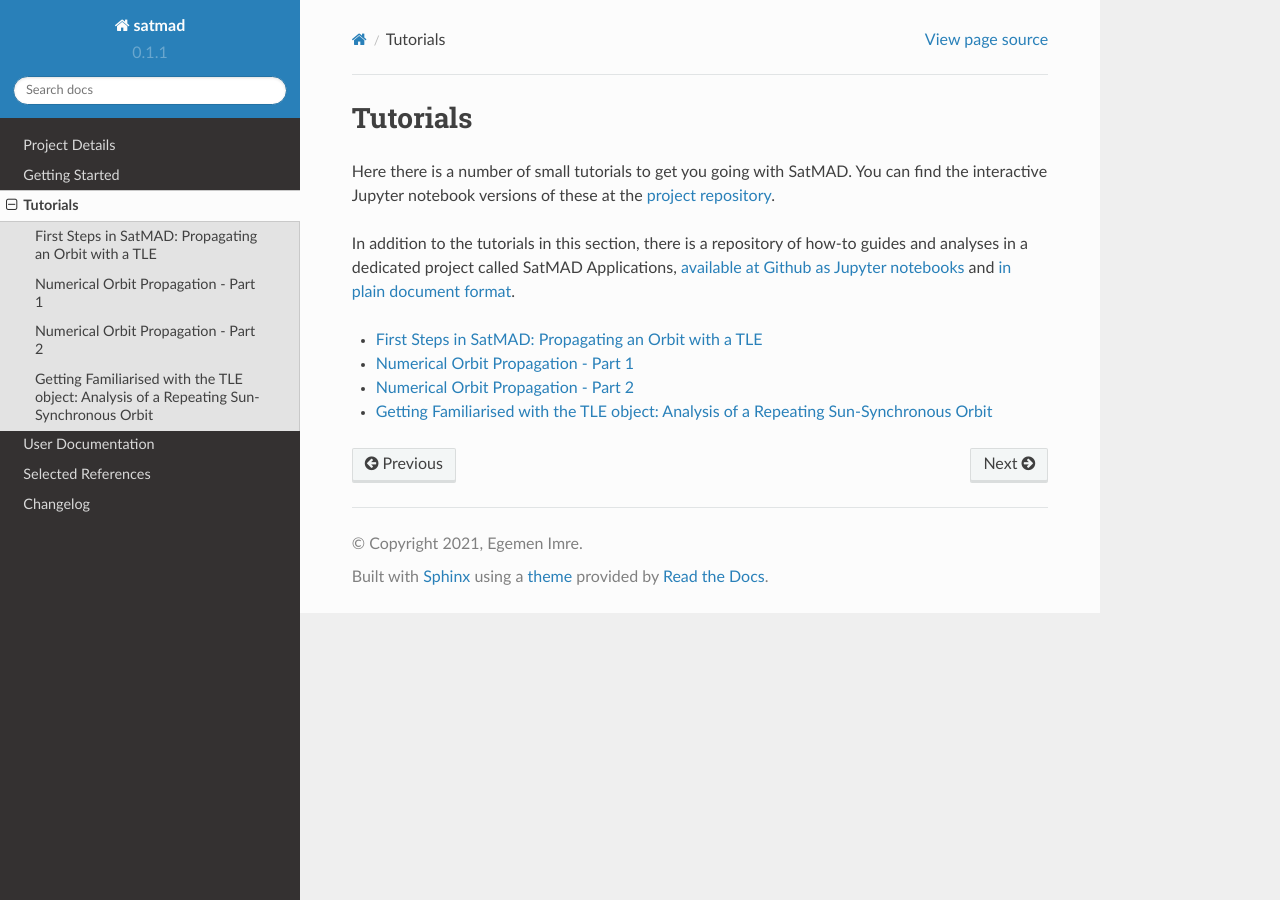
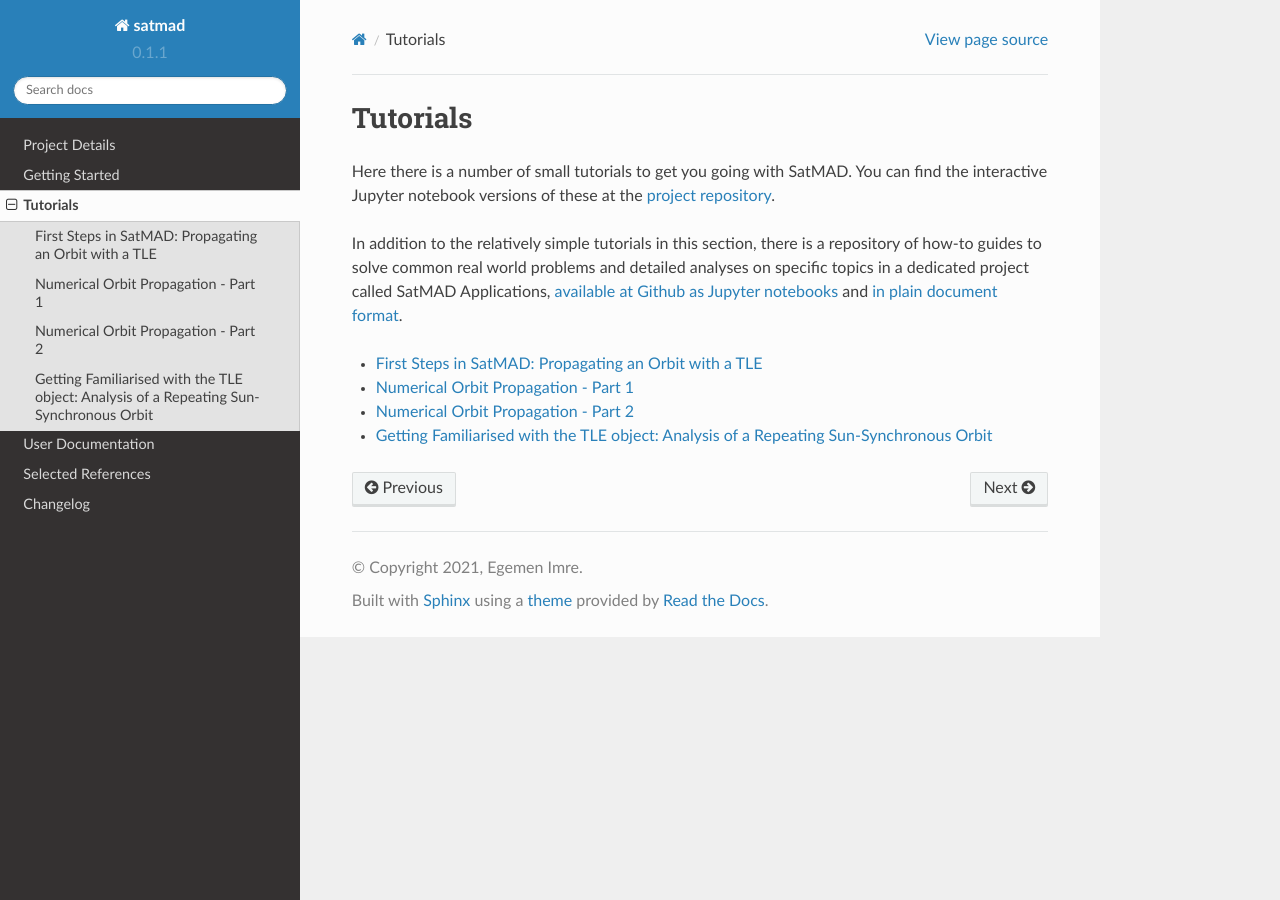
Before and after one commit to egemenimre/satmad, a Sphinx documentation site: the page built from docs/tutorials.md, in a window 1280 px wide. Built offline with Sphinx 7.4.7 and the Read the Docs theme 2.0.0, drawn with Linux system fonts in a browser that asks for light colours.

Commit message:
Modified text, added more explanation to tutorials etc.

````diff
--- a/docs/tutorials.md
+++ b/docs/tutorials.md
@@ -2,7 +2,7 @@
 
 Here there is a number of small tutorials to get you going with SatMAD. You can find the interactive Jupyter notebook versions of these at the [project repository](https://github.com/egemenimre/satmad/tree/master/docs/tutorials).
 
-In addition to the tutorials in this section, there is a repository of how-to guides and analyses in a dedicated project called SatMAD Applications, [available at Github as Jupyter notebooks](https://github.com/egemenimre/satmad_applications) and [in plain document format](https://satmad-applications.readthedocs.io/).
+In addition to the relatively simple tutorials in this section, there is a repository of how-to guides to solve common real world problems and detailed analyses on specific topics in a dedicated project called SatMAD Applications, [available at Github as Jupyter notebooks](https://github.com/egemenimre/satmad_applications) and [in plain document format](https://satmad-applications.readthedocs.io/).
 
 ```{toctree}
 ---
````
